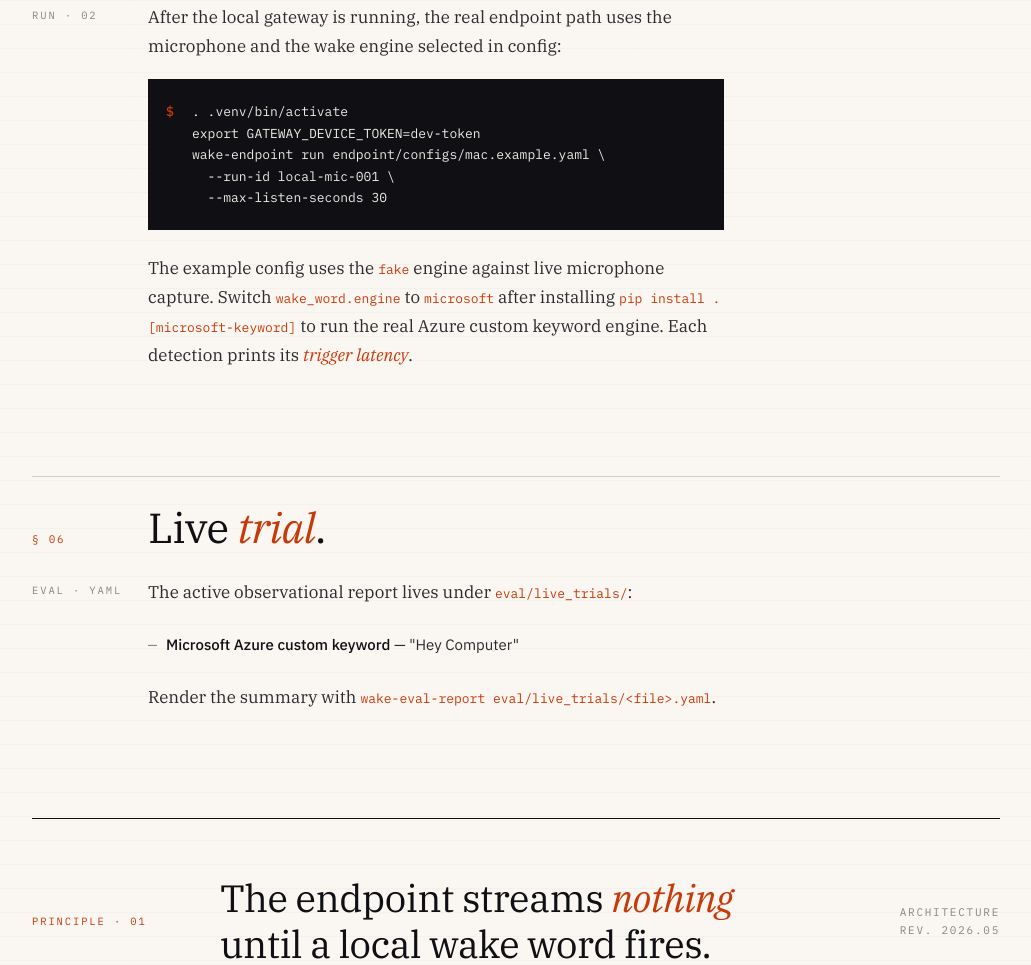
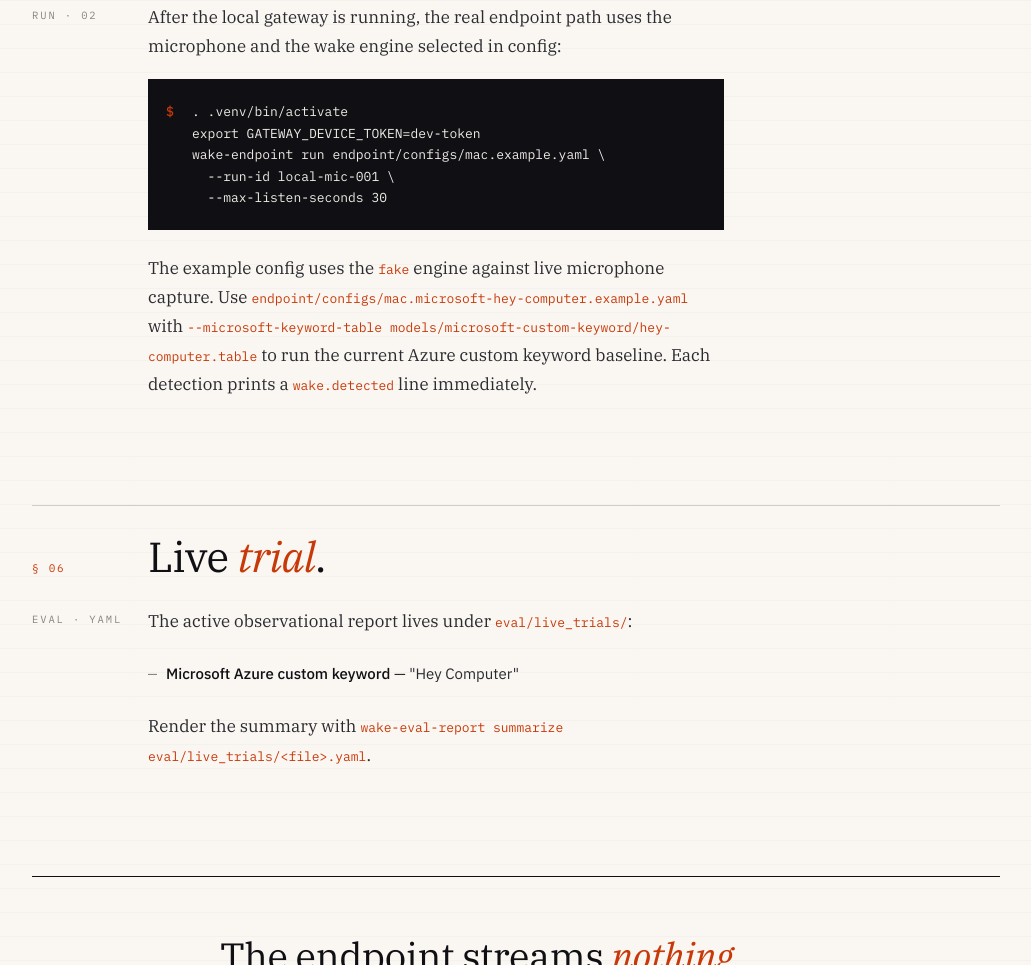
Before and after one commit to willkmacdonald/wake-word, a plain HTML site: page README.html in a window 1280 px wide. Shown: the part 2855-3820 px from the top of the page, without its empty margins (124-1155 px from the left). Drawn offline with Linux system fonts and the light colour scheme.

Commit message:
docs: sync README html with current engine

```diff
--- a/README.html
+++ b/README.html
@@ -734,8 +734,8 @@
                   <td>Deterministic trigger for smoke tests.</td>
                 </tr>
                 <tr>
-                  <td>microsoft</td>
-                  <td><code>pip install .[microsoft-keyword]</code></td>
+                  <td>microsoft-custom-keyword</td>
+                  <td><code>uv sync --extra microsoft-keyword</code></td>
                   <td>Azure custom keyword <span class="file">.table</span> models.</td>
                 </tr>
               </tbody>
@@ -803,12 +803,12 @@ wake-endpoint run endpoint/configs/mac.example.yaml \
   --max-listen-seconds 30</div>
           <p>
             The example config uses the <span class="file">fake</span> engine
-            against live microphone capture. Switch
-            <span class="file">wake_word.engine</span> to
-            <span class="file">microsoft</span> after installing
-            <span class="file">pip install .[microsoft-keyword]</span> to run
-            the real Azure custom keyword engine. Each detection prints its
-            <em>trigger latency</em>.
+            against live microphone capture. Use
+            <span class="file">endpoint/configs/mac.microsoft-hey-computer.example.yaml</span>
+            with
+            <span class="file">--microsoft-keyword-table models/microsoft-custom-keyword/hey-computer.table</span>
+            to run the current Azure custom keyword baseline. Each detection
+            prints a <span class="file">wake.detected</span> line immediately.
           </p>
         </div>
       </div>
@@ -832,7 +832,7 @@ wake-endpoint run endpoint/configs/mac.example.yaml \
           </ul>
           <p>
             Render the summary with
-            <span class="file">wake-eval-report eval/live_trials/&lt;file&gt;.yaml</span>.
+            <span class="file">wake-eval-report summarize eval/live_trials/&lt;file&gt;.yaml</span>.
           </p>
         </div>
       </div>
```
